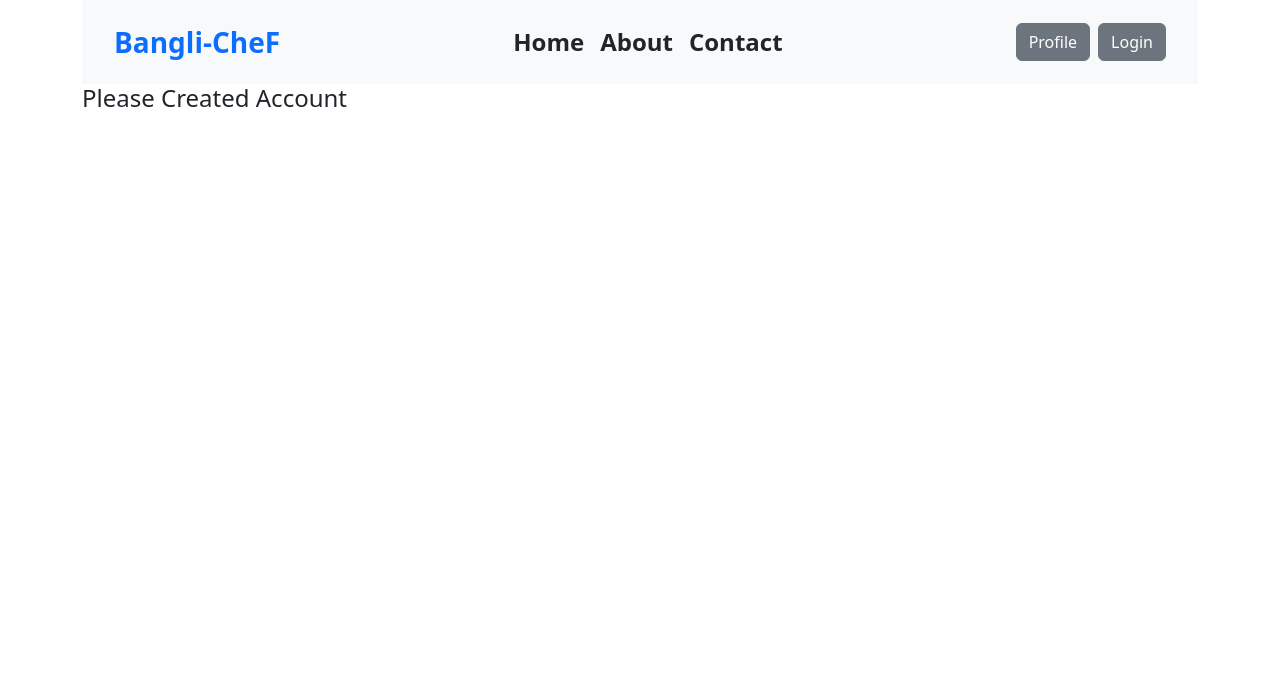
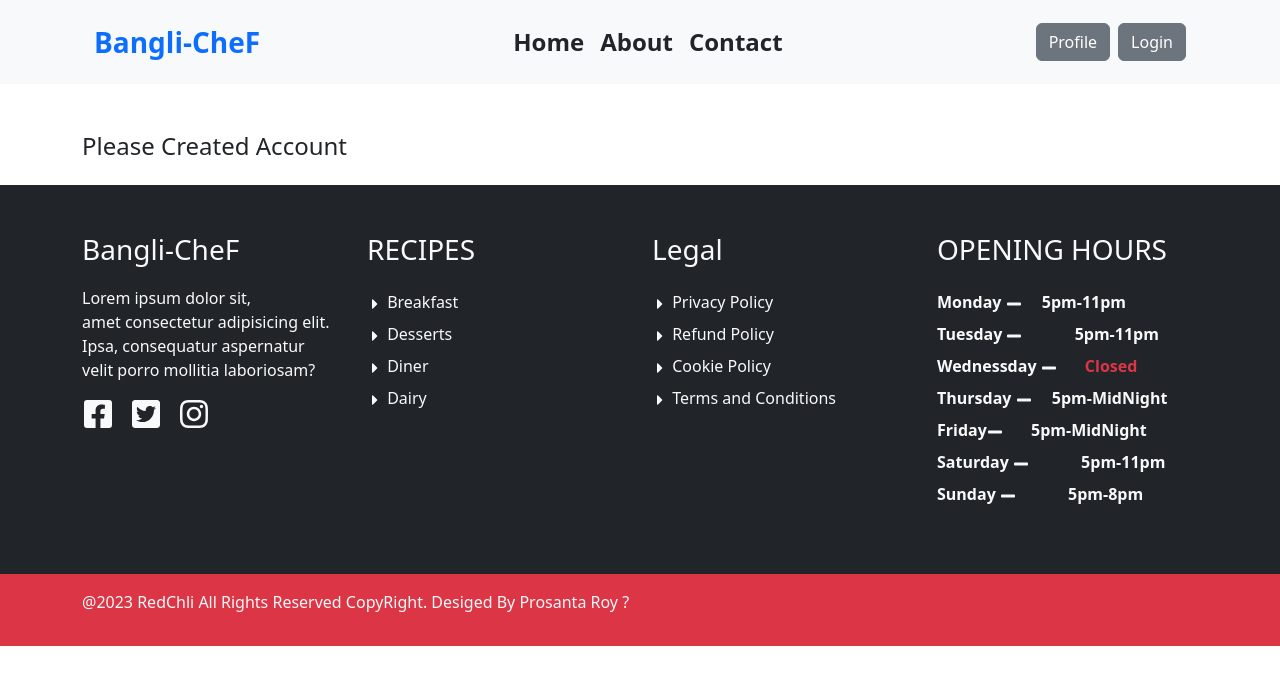
Before and after one commit to Prosantaroy1/Chef-recipe-client, a React (Vite) app: page /register in a window 1280 px wide. Shown: the top 684 px of the page. Built offline with nearby package versions, Linux system fonts and the light colour scheme.

Commit message:
chef card design done

```diff
--- /dev/null
+++ b/src/pages/ChefCard/ChefCard.jsx
@@ -0,0 +1,41 @@
+import React, { useEffect, useState } from 'react';
+import { Button, Card, Col, Container, Row } from 'react-bootstrap';
+
+const ChefCard = () => {
+  ///data stated
+    const[servicesData, setServicesData] = useState([]);
+    //data fetch load
+     useEffect(()=>{
+        fetch('http://localhost:5000/chef')
+         .then(res => res.json())
+         .then(data=> setServicesData(data))
+     },[]);
+    //console.log(servicesData);
+
+    return (
+        <Container>
+                <h4 className='text-center'>Our Chef Service Details</h4>
+                <div className='d-flex gap-4 flex-wrap justify-content-center'>
+                   {
+                    servicesData[0]?.services?.map((service)=>(
+                        <div key={service.id}>
+                            <Card style={{ width: '21.7rem' }}>
+                               <Card.Img variant="top" src={service?.img} />
+                               <Card.Body>
+                                 <Card.Title>{service?.name}</Card.Title>
+                                 <Card.Text>
+                                    {service?.details}
+                                 </Card.Text>
+                                 <Button variant="primary">Go somewhere</Button>
+                               </Card.Body>
+                            </Card>
+                        </div>
+                    )
+                    )
+                   }
+                </div>
+        </Container>
+    );
+};
+
+export default ChefCard;
--- a/src/pages/Home/Home/Home.jsx
+++ b/src/pages/Home/Home/Home.jsx
@@ -1,11 +1,15 @@
 import React from 'react';
 import { Container } from 'react-bootstrap';
 import RecipeCollections from '../../RecipeCollections/RecipeCollections';
+import ChefCard from '../../ChefCard/ChefCard';
 
 const Home = () => {
     return (
         <Container>
             <RecipeCollections/>
+            <div className='mt-4'>
+              <ChefCard/>
+            </div>
         </Container>
     );
 };
--- a/src/pages/Login/Login.jsx
+++ b/src/pages/Login/Login.jsx
@@ -2,13 +2,16 @@ import React from 'react';
 import { Button, Container, Form } from 'react-bootstrap';
 import NavBar from '../Share/NavBar/NavBar';
 import { Link } from 'react-router-dom';
+import Footer from '../Share/Footer/Footer';
 
 const Login = () => {
 
     return (
+        <div>
+        <NavBar/>
+
         <Container>
-            <NavBar/>
-              <h4 className='text-center'>Please Login Your Acoount</h4>
+              <h4 className='text-center mt-5'>Please Login Your Acoount</h4>
 
               <Form className='w-25 mx-auto border p-3 rounded-2'>
                 <Form.Group className="mb-3" controlId="formBasicEmail">
@@ -38,7 +41,10 @@ const Login = () => {
 
                 </Form.Text>
             </Form>
-        </Container>
+
+          </Container>
+          <Footer/>
+        </div>
     );
 };
 
--- a/src/pages/Register/Register.jsx
+++ b/src/pages/Register/Register.jsx
@@ -1,13 +1,17 @@
 import React from 'react';
 import { Container } from 'react-bootstrap';
 import NavBar from '../Share/NavBar/NavBar';
+import Footer from '../Share/Footer/Footer';
 
 const Register = () => {
     return (
-        <Container>
-            <NavBar/>
-             <h4>Please Created Account</h4>
-        </Container>
+        <div>
+        <NavBar/>
+          <Container className='mt-5'>
+               <h4>Please Created Account</h4>
+          </Container>
+         <Footer/>
+        </div>
     );
 };
 
--- a/src/pages/Share/Footer/Footer.css
+++ b/src/pages/Share/Footer/Footer.css
@@ -1,7 +1,10 @@
+h3{
+    margin-bottom: 20px;
+}
 .list:hover{
     padding-left: 10px;
     color: gold;
-    font-size: 20px;
+    font-size: 16px;
     font-weight: bold;
     font-style: initial;
 }
--- a/src/pages/Share/Footer/Footer.jsx
+++ b/src/pages/Share/Footer/Footer.jsx
@@ -1,7 +1,9 @@
 import React from 'react';
 import { Col, Container, Row } from 'react-bootstrap';
-import { FaFacebookSquare, FaInstagram, FaTwitterSquare, FaYoutube } from "react-icons/fa";
+import { FaCaretRight, FaFacebookSquare, FaInstagram, FaMinus, FaTwitterSquare} from "react-icons/fa";
 import './Footer.css'
+
+
 
 const Footer = () => {
     return (
@@ -15,41 +17,41 @@ const Footer = () => {
                             Lorem ipsum dolor sit,<br/> amet consectetur adipisicing elit.
                             Ipsa, consequatur aspernatur <br/>velit porro mollitia laboriosam?
                         </p>
-                        <div className='gap-5 fs-2 '>
+                        <div className='fs-2 d-flex gap-3 '>
                             <FaFacebookSquare/>
                             <FaTwitterSquare/>
                             <FaInstagram/>
-                            <FaYoutube/>
+
                         </div>
                    </Col>
                    <Col sm={12} lg={3} md={6}>
                         <h3>RECIPES</h3>
                         <ul className='list-unstyled lh-lg'>
-                            <li className='list'>Breakfast</li>
-                            <li className='list'>Desserts</li>
-                            <li className='list'>Diner</li>
-                            <li className='list'>Dairy</li>
+                            <li className='list'> <FaCaretRight/> Breakfast</li>
+                            <li className='list'> <FaCaretRight/> Desserts</li>
+                            <li className='list'> <FaCaretRight/> Diner</li>
+                            <li className='list'> <FaCaretRight/> Dairy</li>
                         </ul>
                    </Col>
                    <Col sm={12} lg={3} md={6} className='pe-4'>
                        <h3>Legal</h3>
                         <ul className='list-unstyled lh-lg'>
-                            <li className='list'>Privacy Policy</li>
-                            <li className='list'>Refund Policy</li>
-                            <li className='list'>Cookie Policy</li>
-                            <li className='list'>Terms and Conditions</li>
+                            <li className='list'> <FaCaretRight/> Privacy Policy</li>
+                            <li className='list'> <FaCaretRight/> Refund Policy</li>
+                            <li className='list'> <FaCaretRight/> Cookie Policy</li>
+                            <li className='list'> <FaCaretRight/> Terms and Conditions</li>
                         </ul>
                    </Col>
-                   <Col sm={12} lg={3} md={6}>
+                   <Col sm={12} lg={3} md={6} className='fw-bold'>
                        <h3>OPENING HOURS</h3>
                         <ul className='list-unstyled lh-lg'>
-                            <li>Monday   <span className='mx-5'>5pm-11pm</span></li>
-                            <li>Tuesday  <span className='ms-5'>5pm-11pm</span></li>
-                            <li>Wednessday  <span className='ms-5 text-danger'>Closed</span></li>
-                            <li>Thursday  <span className='ms-5'>5pm-MidNight</span></li>
-                            <li>Friday    <span className='mx-5'>5pm-MidNight</span></li>
-                            <li>Saturday  <span className='ms-5'>5pm-11pm</span></li>
-                            <li>Sunday    <span className='ms-5'>5pm-8pm</span></li>
+                            <li>Monday <FaMinus/> <span className='mx-3'>5pm-11pm</span></li>
+                            <li>Tuesday <FaMinus/>   <span className='ms-5'>5pm-11pm</span></li>
+                            <li>Wednessday <FaMinus/>   <span className='ms-4 text-danger'>Closed</span></li>
+                            <li>Thursday <FaMinus/>   <span className='ms-3'>5pm-MidNight</span></li>
+                            <li>Friday<FaMinus/>    <span className='mx-4'>5pm-MidNight</span></li>
+                            <li>Saturday <FaMinus/>   <span className='ms-5'>5pm-11pm</span></li>
+                            <li>Sunday <FaMinus/>     <span className='ms-5'>5pm-8pm</span></li>
                         </ul>
                    </Col>
                  </Row>
@@ -57,7 +59,7 @@ const Footer = () => {
         </div>
          <div className='bg-danger p-3 text-light'>
             <Container>
-              <h5>@2023 RedChli All Rights Reserved CopyRight. Desiged By Prosanta Roy ?</h5>
+              <p>@2023 RedChli All Rights Reserved CopyRight. Desiged By Prosanta Roy ?</p>
             </Container>
         </div>
      </div>
```
